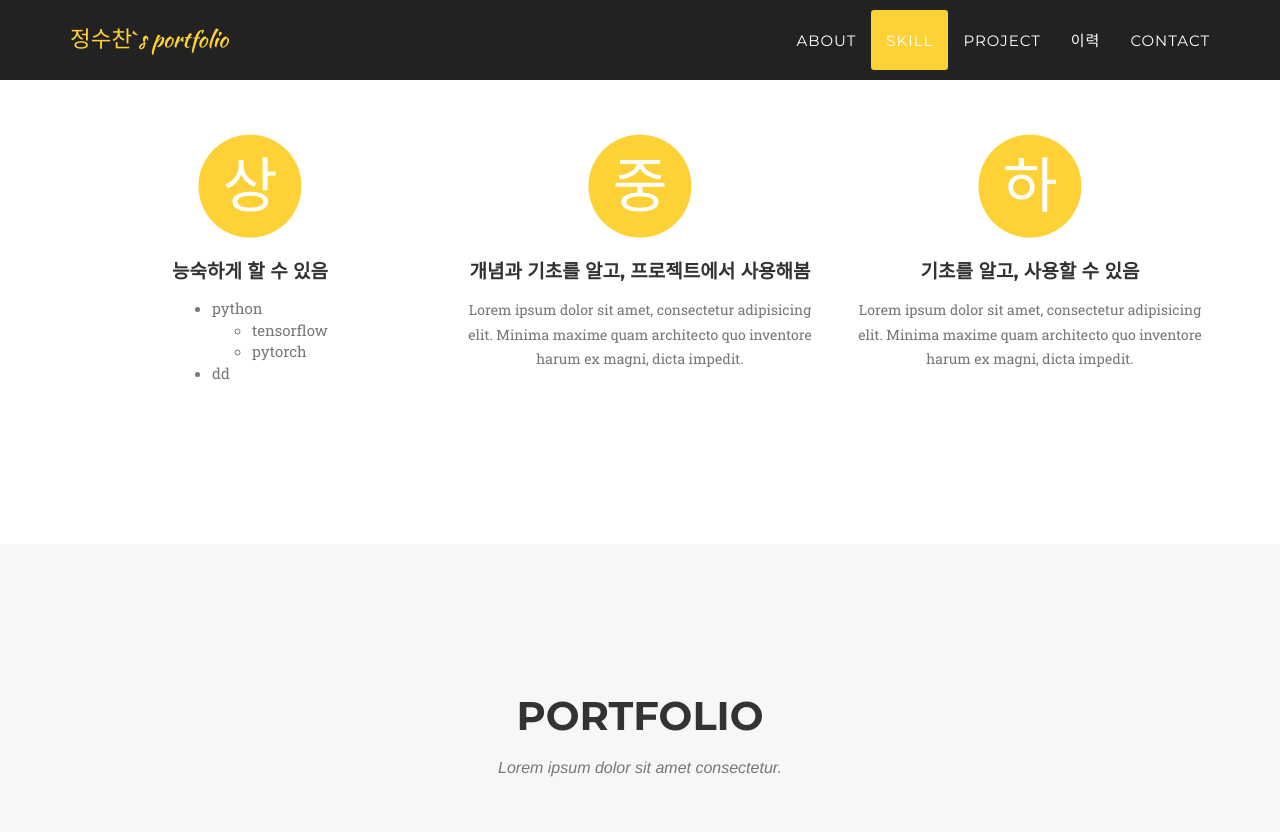
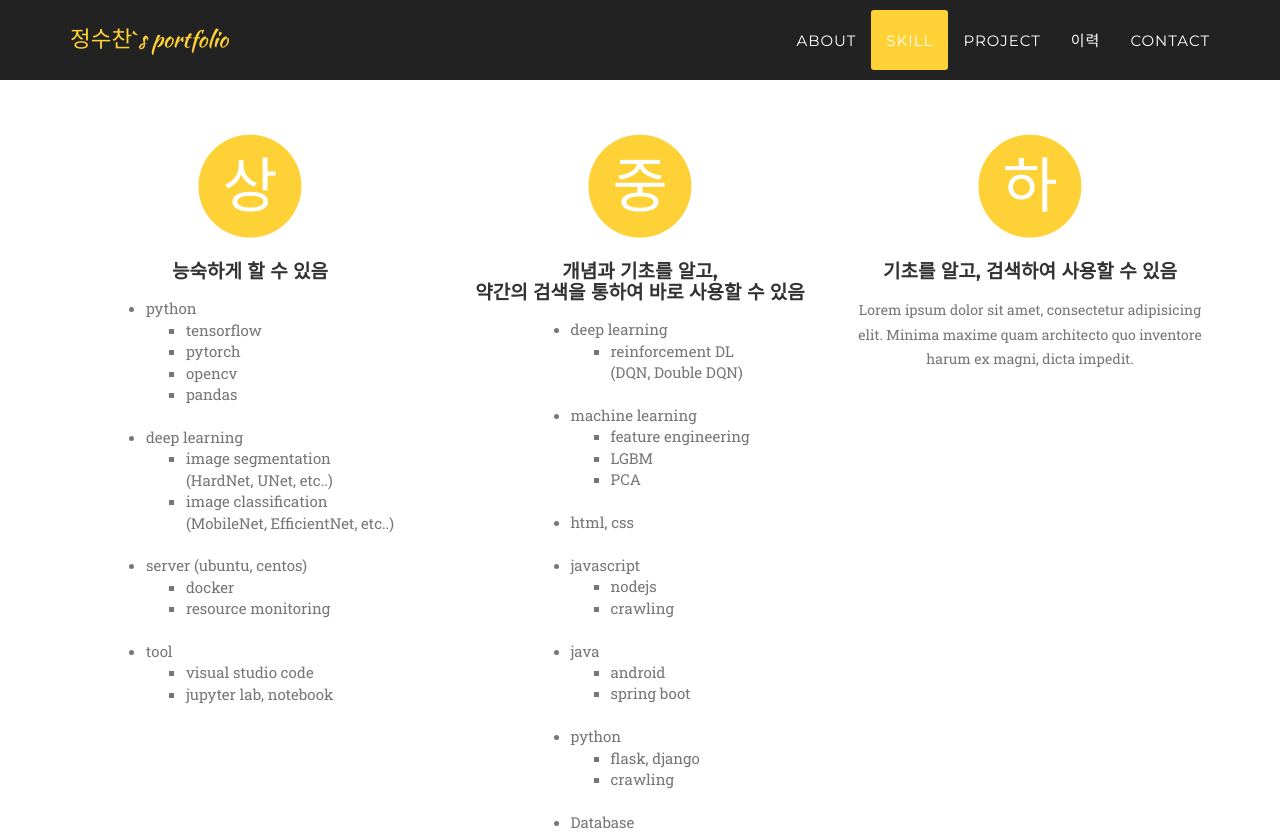
Before and after one commit to jsc2576/jsc2576.github.io, a Jekyll site: the page built from _posts/2014-07-16-project-3.markdown, in a window 1280 px wide and 1400 px high, scrolled down 1474 px. Shown: the top 832 px of the window. Built offline with Jekyll 4.4.1, drawn with Linux system fonts in a browser that asks for light colours; some web fonts are replaced; some of the changed text lies outside the part shown; grey boxes are pictures that could not be loaded.

Commit message:
adding skill

```diff
--- a/_includes/services.html
+++ b/_includes/services.html
@@ -22,16 +22,37 @@
                             <ul>
                                 <li>
                                     python
-                                    <ul>
-                                        <li>
-                                            tensorflow
-                                        </li>
-                                        <li>
-                                            pytorch
-                                        </li>
+                                    <ul type="square">
+                                        <li>tensorflow</li>
+                                        <li>pytorch</li>
+                                        <li>opencv</li>
+                                        <li>pandas</li>
                                     </ul>
                                 </li>
-                                <li>dd</li>
+                                <br>
+                                <li>
+                                    deep learning
+                                    <ul type="square">
+                                        <li>image segmentation<br>(HardNet, UNet, etc..)</li>
+                                        <li>image classification<br>(MobileNet, EfficientNet, etc..) </li>
+                                    </ul>
+                                </li>
+                                <br>
+                                <li>
+                                    server (ubuntu, centos)
+                                    <ul type="square">
+                                        <li>docker</li>
+                                        <li>resource monitoring</li>
+                                    </ul>
+                                </li>
+                                <br>
+                                <li>
+                                    tool
+                                    <ul type="square">
+                                        <li>visual studio code</li>
+                                        <li>jupyter lab, notebook</li>
+                                    </ul>
+                                </li>
                             </ul>
                         </div>
                     </div>
@@ -42,8 +63,73 @@
                         <!-- <i class="fa fa-laptop fa-stack-1x fa-inverse"></i> -->
                         <i class="fa fa-stack-1x fa-inverse">중</i>
                     </span>
-                    <h4 class="service-heading">개념과 기초를 알고, 프로젝트에서 사용해봄</h4>
-                    <p class="text-muted">Lorem ipsum dolor sit amet, consectetur adipisicing elit. Minima maxime quam architecto quo inventore harum ex magni, dicta impedit.</p>
+                    <h4 class="service-heading">개념과 기초를 알고,<br>약간의 검색을 통하여 바로 사용할 수 있음</h4>
+                    <div style="display: inline-block">
+                        <div class="text-muted" style="text-align: left;">
+                            <ul>
+                                <li>
+                                    deep learning
+                                    <ul type='square'>
+                                        <li>reinforcement DL<br>(DQN, Double DQN)</li>
+                                    </ul>
+                                </li>
+                                <br>
+                                <li>
+                                    machine learning
+                                    <ul type='square'>
+                                        <li>feature engineering</li>
+                                        <li>LGBM</li>
+                                        <li>PCA</li>
+                                    </ul>
+                                </li>
+                                <br>
+                                <li>
+                                    html, css
+                                </li>
+                                <br>
+                                <li>
+                                    javascript
+                                    <ul type='square'>
+                                        <li>nodejs</li>
+                                        <li>crawling</li>
+                                    </ul>
+                                </li>
+                                <br>
+                                <li>
+                                    java
+                                    <ul type='square'>
+                                        <li>android</li>
+                                        <li>spring boot</li>
+                                    </ul>
+                                </li>
+
+                                <br>
+                                <li>
+                                    python
+                                    <ul type='square'>
+                                        <li>flask, django</li>
+                                        <li>crawling</li>
+                                    </ul>
+                                </li>
+                                <br>
+                                <li>
+                                    Database
+                                    <ul type='square'>
+                                        <li>mysql, mariaDB</li>
+                                        <li>postgresql</li>
+                                    </ul>
+                                </li>
+                                <br>
+                                <li>
+                                    server
+                                    <ul type='square'>
+                                        <li>aws (ec2, s3)</li>
+                                        <li>shell script</li>
+                                    </ul>
+                                </li>
+                            </ul>
+                        </div>
+                    </div>
                 </div>
                 <div class="col-md-4">
                     <span class="fa-stack fa-4x">
@@ -51,7 +137,7 @@
                         <!-- <i class="fa fa-lock fa-stack-1x fa-inverse"></i> -->
                         <i class="fa fa-stack-1x fa-inverse">하</i>
                     </span>
-                    <h4 class="service-heading">기초를 알고, 사용할 수 있음</h4>
+                    <h4 class="service-heading">기초를 알고, 검색하여 사용할 수 있음</h4>
                     <p class="text-muted">Lorem ipsum dolor sit amet, consectetur adipisicing elit. Minima maxime quam architecto quo inventore harum ex magni, dicta impedit.</p>
                 </div>
             </div>
```
